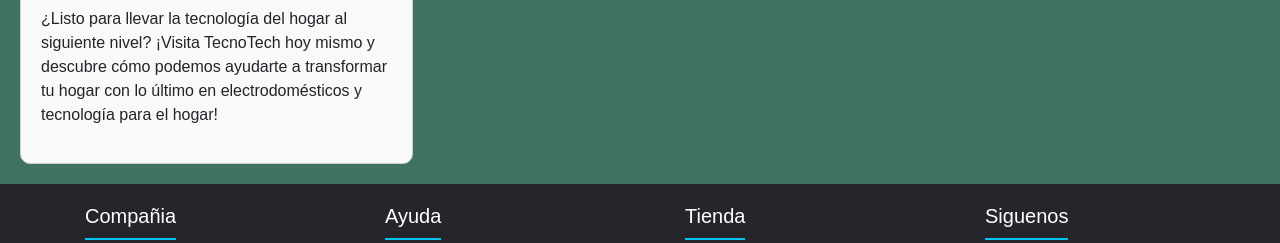
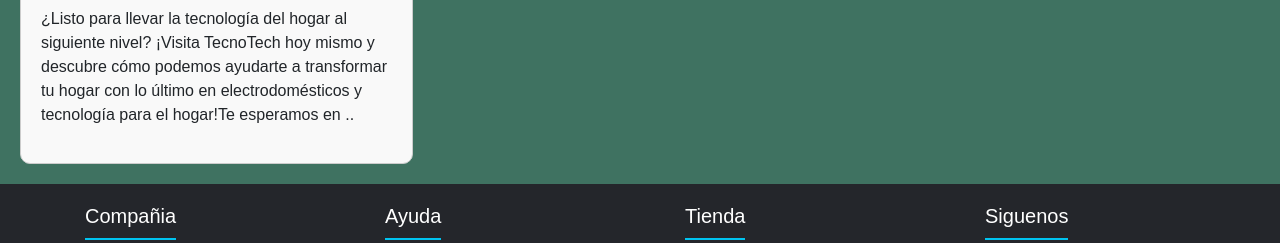
Before and after one commit to agusvakxxs/proyecto-tecnotech, a website: page pages/service.html in a window 1280 px wide. Shown: the part 485-728 px from the top of the page. Drawn offline with nearby package versions, Linux system fonts and the light colour scheme.

Commit message:
nueva rama con cambios en la pagina de servicios

```diff
--- a/pages/service.html
+++ b/pages/service.html
@@ -76,7 +76,7 @@
             ¿Listo para llevar la tecnología del hogar al siguiente nivel?
             ¡Visita TecnoTech hoy mismo y descubre cómo podemos ayudarte a
             transformar tu hogar con lo último en electrodomésticos y tecnología
-            para el hogar!
+            para el hogar!Te esperamos en ..
           </p>
         </div>
       </div>
```
